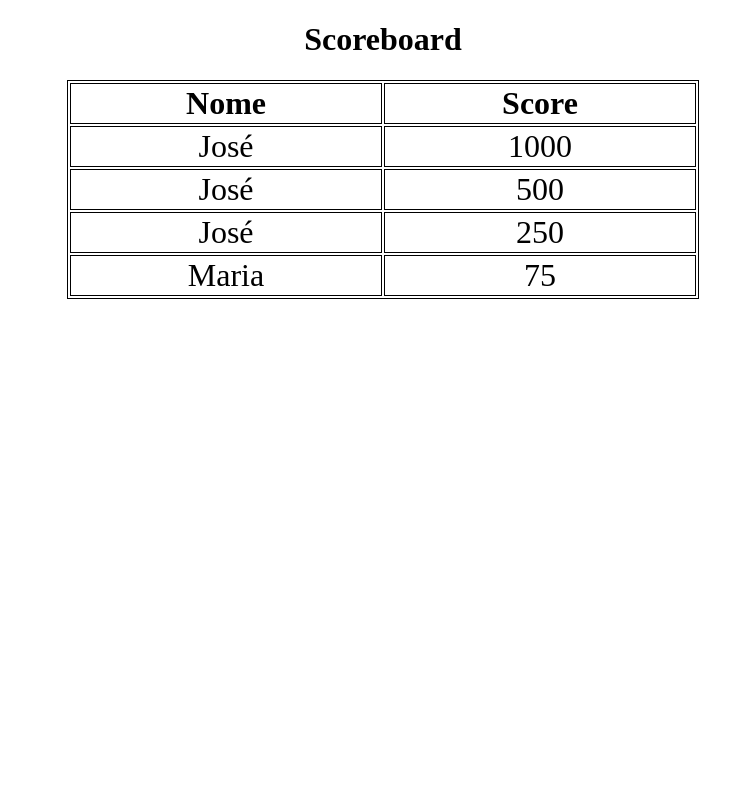
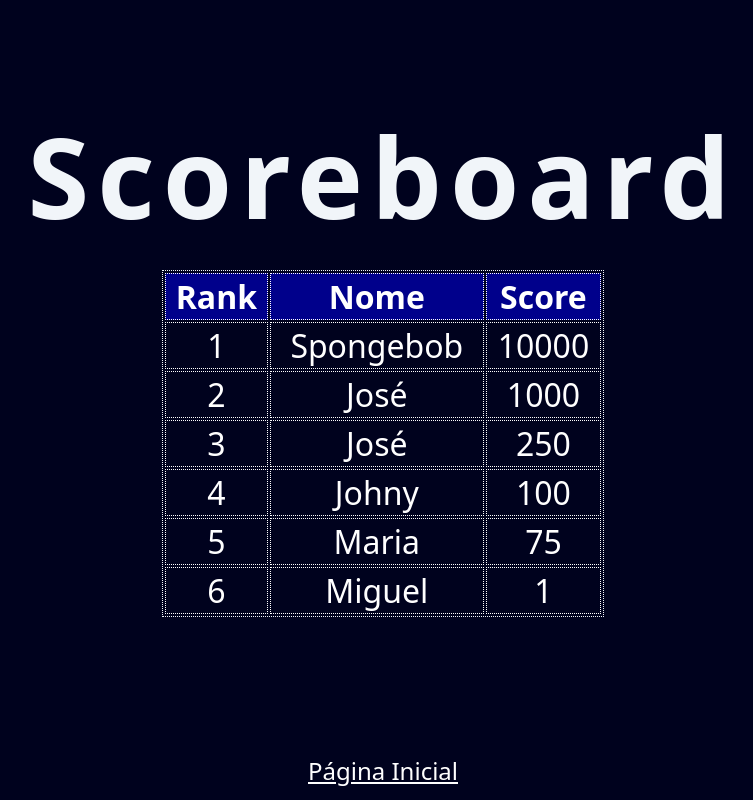
Before and after one commit to mrjshzk/scifishooter, a plain HTML site: page scoreboard.html in a window 1280 px wide. Shown: the whole page, without its empty margins (257-1010 px from the left). Drawn offline with Linux system fonts and the light colour scheme.

Commit message:
scoreboard+

```diff
--- /dev/null
+++ b/score.js
@@ -0,0 +1,47 @@
+// Definição da classe para scores
+class Score {
+    constructor(nome, score) {
+        this.nome = nome;
+        this.score = score;
+    }
+}
+
+
+function add_score(new_score) {
+    console.log(new_score)
+    var current_scores = []
+
+    try {
+        current_scores = JSON.parse(localStorage.getItem("Scores"))
+    } catch (error) {
+        console.log(error)
+    }
+
+    if (current_scores == null || current_scores.length == 0 ) {
+        current_scores = [new_score]
+        localStorage.setItem("Scores", JSON.stringify(current_scores))
+    }
+
+    // substituir nomes duplicados pelo que tem maior score
+    for (var i = 0; i < current_scores.length; i++) {
+        if (new_score.nome == current_scores[i].nome && new_score.score >= current_scores[i].score) {
+            console.log("replacing " + new_score.nome + " score")
+            current_scores.splice(i, 1)
+        }
+    }
+    current_scores.push(new_score)
+    console.log(current_scores)
+    current_scores.sort((a, b) => b.score - a.score)
+    localStorage.setItem("Scores", JSON.stringify(current_scores))
+}
+
+localStorage.setItem("Scores", null)
+add_score(new Score("Miguel", 1))
+add_score(new Score("Johny", 100))
+add_score(new Score("Maria", 75))
+add_score(new Score("José", 500))
+add_score(new Score("José", 250))
+add_score(new Score("José", 1000))
+add_score(new Score("Spongebob", 10000))
+add_score(new Score("José", 250))
+add_score(new Score("José", 250))
--- a/scoreboard.html
+++ b/scoreboard.html
@@ -4,53 +4,47 @@
     <meta charset="UTF-8">
     <meta name="viewport" content="width=device-width, initial-scale=1.0">
     <title>Scoreboard</title>
+    <link rel="stylesheet" href="styles.css">
     <style>
         table, th, td {
-            border: 1px solid;
+            border: 1px dotted;
             font-size: 2rem;
-            width: 50%;
             text-align: center;
           }
-
-
+        table {
+            width: 35%;
+        }
+        th {
+            color: white;
+            font-weight: bolder;
+            background-color: darkblue;
+        }
+        td {
+            color: rgb(255, 255, 255);
+        }
     </style>
 </head>
 <body>
-    <center>
-        <h1>Scoreboard</h1>
+        <script src="score.js"></script>
+        <div class="menu" style="padding: 1rem 0;">
+        <h1 class="titulo" style="height: 6rem;">Scoreboard</h1>
+        <div class="break"></div>
         <table id="Scoreboard">
             <tr>
+                <th>Rank</th>
                 <th>Nome</th>
                 <th>Score</th>
             </tr>
         </table>
-    </center>
-</body>
+    </div>
+
+    <footer>
+        <a target="_blank" href="index.html">Página Inicial</a>
+    </footer>
     <script>
         // referencia para a tabela para podermos adicionar elementos
         var table = document.getElementById("Scoreboard")
 
-    // Definição da classe para scores
-    class Score {
-        constructor(nome, score) {
-            this.nome = nome;
-            this.score = score;
-        }
-    }
-
-    // Dados pre-feitos, podem depois ser removidos
-    const score1 = new Score("Maria", 75)
-    const score2 = new Score("José", 500)
-    const score3 = new Score("José", 250)
-    const score4 = new Score("José", 1000)
-
-    var array_scores = [score1, score2, score3, score4]
-
-    // magia negra
-    array_scores.sort(function(a, b) { return b.score - a.score})
-
-    // Passar os dados para string em formato JSON para poderem ser guardados na LocalStorage
-    localStorage.setItem("Scores", JSON.stringify(array_scores))
         console.log("Scores: ", JSON.parse(localStorage.getItem("Scores")))
 
         // dar loop por todos os scores
@@ -58,6 +52,8 @@
         for (var i = 0; i < scores.length; i++) {
             var nova_coluna = document.createElement("tr")
 
+            var rank = document.createElement("td")
+            rank.innerText = i + 1
 
             var nome = document.createElement("td")
             nome.innerText = scores[i].nome
@@ -65,9 +61,12 @@
             var score = document.createElement("td")
             score.innerText = scores[i].score
 
+            nova_coluna.appendChild(rank)
             nova_coluna.appendChild(nome)
             nova_coluna.appendChild(score)
             table.appendChild(nova_coluna)
         }
     </script>
+</body>
+
 </html>
--- a/styles.css
+++ b/styles.css
@@ -152,3 +152,18 @@ html {
     max-width: 400px;
 
 }
+
+footer {
+    padding-bottom: 1%;
+    position: fixed;
+    left: 0;
+    bottom: 0;
+    width: 100%;
+    background-color: rgba(21, 0, 84, 0);
+    text-align: center;
+}
+
+footer > a {
+    color: white;
+    font-size: 1.5rem;
+}
```
Also changed, not shown: index.html (+7 -1 lines), jogo.html (+3 -1 lines), seletordecor.html (+4 -0 lines). Lines whose indentation alone changed are shown as unchanged.
